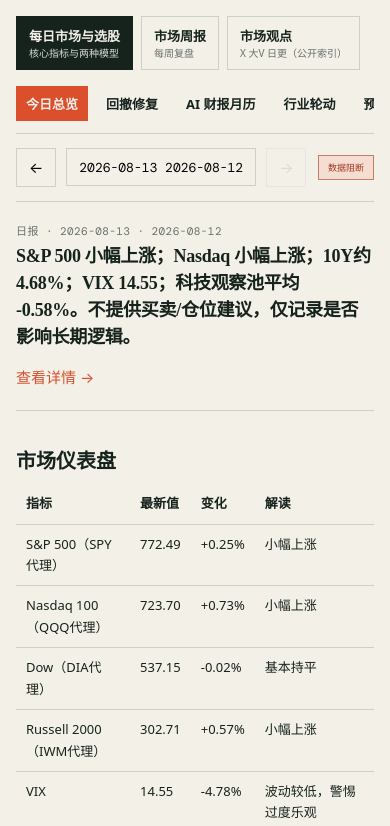
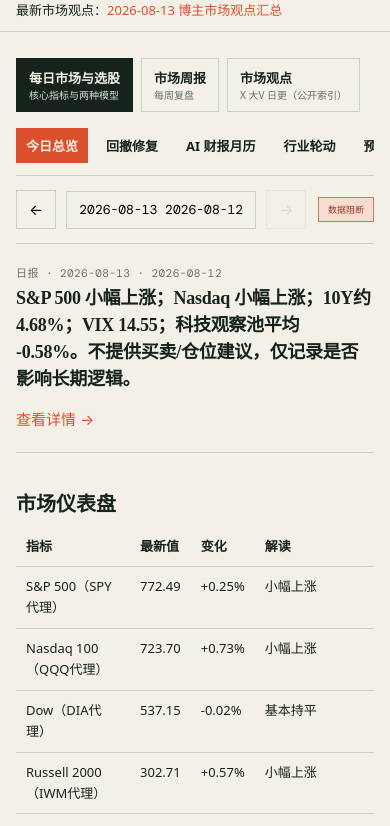
Before and after one commit to yimaster-tech/stock-intel-daily, a plain HTML site: page docs/index.html in a window 390 px wide. Shown: the part 66-892 px from the top of the page. Drawn offline with nearby package versions, Linux system fonts and the light colour scheme.

Commit message:
Add latest market view fallback link

```diff
--- a/docs/index.html
+++ b/docs/index.html
@@ -2,5 +2,5 @@
 <html lang='zh-CN'><head><meta charset='utf-8'><meta name='viewport' content='width=device-width,initial-scale=1'>
 <title>Stock Intel Daily</title><link rel='stylesheet' href='assets/workspace.css?v=compact-2'>
 <style>
-.content{padding-top:12px}.summary-strip{display:flex;align-items:flex-start;justify-content:space-between;gap:24px;padding:14px 0;border-bottom:1px solid var(--line)}.summary-strip .eyebrow{margin:0 0 5px}.summary-copy{max-width:760px;margin:0;font:600 clamp(17px,1.8vw,23px)/1.5 'Noto Serif SC',serif;letter-spacing:-.015em}.summary-strip .detail-link{flex:0 0 auto;margin-top:13px;padding:6px 0;white-space:nowrap}.data-panel{padding-top:18px}.data-panel h2{margin-bottom:10px;font-size:20px}.headline{max-width:none;padding:16px 0}.headline h1{font-size:clamp(22px,2.6vw,34px);line-height:1.35}@media(max-width:640px){.summary-strip{display:block;padding-top:12px}.summary-copy{font-size:18px}.summary-strip .detail-link{margin-top:8px}.content{padding-top:8px}}
-</style></head><body><header class='topbar'><a class='brand' href='#'>STOCK INTEL <span>DAILY</span></a><span id='freshness'></span></header><main class='workspace'><nav id='task-tabs' class='tabs task-tabs' aria-label='定时任务'></nav><nav id='view-tabs' class='tabs view-tabs' aria-label='研究方向'></nav><section class='control-row'><button id='previous' class='icon-button' aria-label='上一日期'>←</button><button id='date-picker' class='date-button'></button><button id='next' class='icon-button' aria-label='下一日期'>→</button><span id='gate' class='gate-pill'></span></section><section id='content' class='content' aria-live='polite'></section></main><aside id='detail-drawer' class='drawer' aria-hidden='true'><div class='drawer-bar'><b id='drawer-title'></b><button id='drawer-close' class='icon-button'>×</button></div><div id='drawer-body'></div></aside><footer>研究信息看板 · 非投资建议 · 不含私人数据、原始行情与邮件资料</footer><script type='module' src='assets/workspace.js?v=compact-2'></script></body></html>
+.content{padding-top:12px}.summary-strip{display:flex;align-items:flex-start;justify-content:space-between;gap:24px;padding:14px 0;border-bottom:1px solid var(--line)}.summary-strip .eyebrow{margin:0 0 5px}.summary-copy{max-width:760px;margin:0;font:600 clamp(17px,1.8vw,23px)/1.5 'Noto Serif SC',serif;letter-spacing:-.015em}.summary-strip .detail-link{flex:0 0 auto;margin-top:13px;padding:6px 0;white-space:nowrap}.data-panel{padding-top:18px}.data-panel h2{margin-bottom:10px;font-size:20px}.headline{max-width:none;padding:16px 0}.headline h1{font-size:clamp(22px,2.6vw,34px);line-height:1.35}.latest-fallback{max-width:1100px;margin:0 auto;padding:10px 26px;border-bottom:1px solid var(--line);font-size:13px}.latest-fallback a{color:var(--accent);text-decoration:none}@media(max-width:640px){.summary-strip{display:block;padding-top:12px}.summary-copy{font-size:18px}.summary-strip .detail-link{margin-top:8px}.content{padding-top:8px}.latest-fallback{padding-inline:16px}}
+</style></head><body><header class='topbar'><a class='brand' href='#'>STOCK INTEL <span>DAILY</span></a><span id='freshness'></span></header><div class='latest-fallback'>最新市场观点：<a href='days/learning-2026-08-13.html'>2026-08-13 博主市场观点汇总</a></div><main class='workspace'><nav id='task-tabs' class='tabs task-tabs' aria-label='定时任务'></nav><nav id='view-tabs' class='tabs view-tabs' aria-label='研究方向'></nav><section class='control-row'><button id='previous' class='icon-button' aria-label='上一日期'>←</button><button id='date-picker' class='date-button'></button><button id='next' class='icon-button' aria-label='下一日期'>→</button><span id='gate' class='gate-pill'></span></section><section id='content' class='content' aria-live='polite'></section></main><aside id='detail-drawer' class='drawer' aria-hidden='true'><div class='drawer-bar'><b id='drawer-title'></b><button id='drawer-close' class='icon-button'>×</button></div><div id='drawer-body'></div></aside><footer>研究信息看板 · 非投资建议 · 不含私人数据、原始行情与邮件资料</footer><script type='module' src='assets/workspace.js?v=compact-2'></script></body></html>
```
